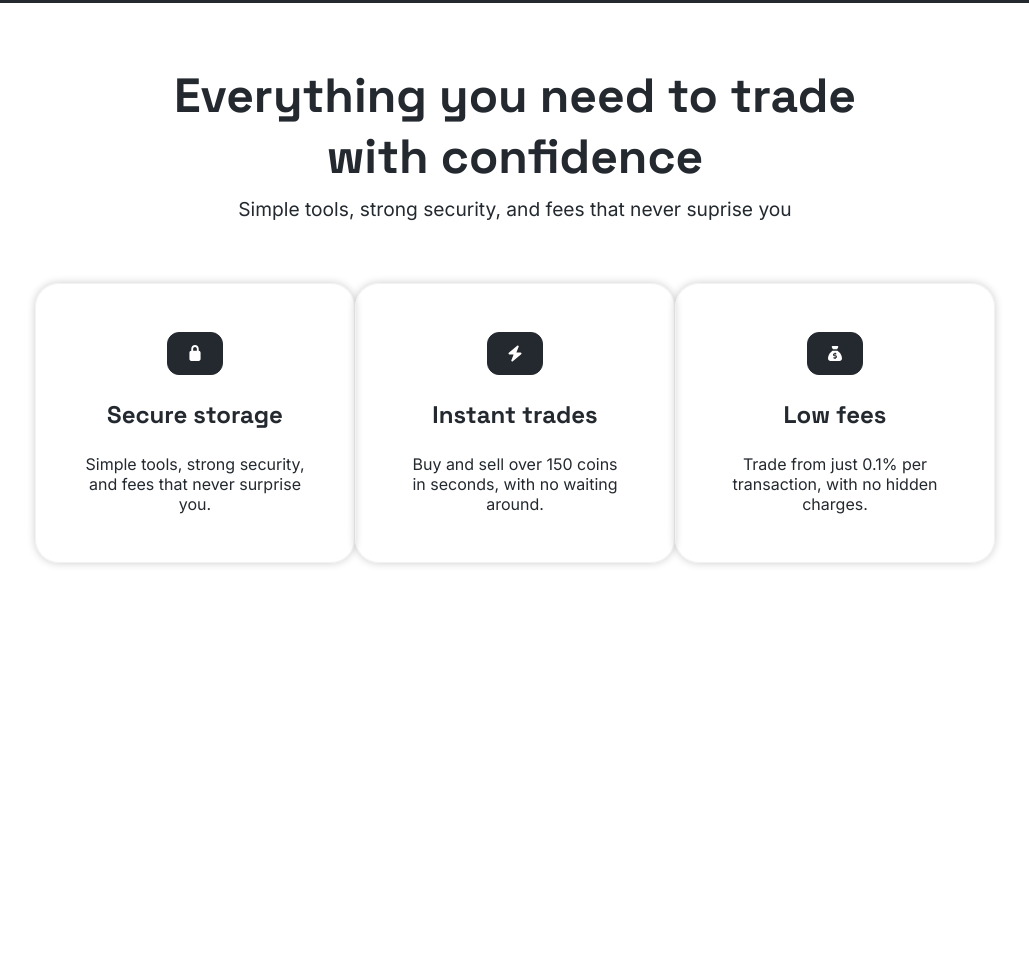
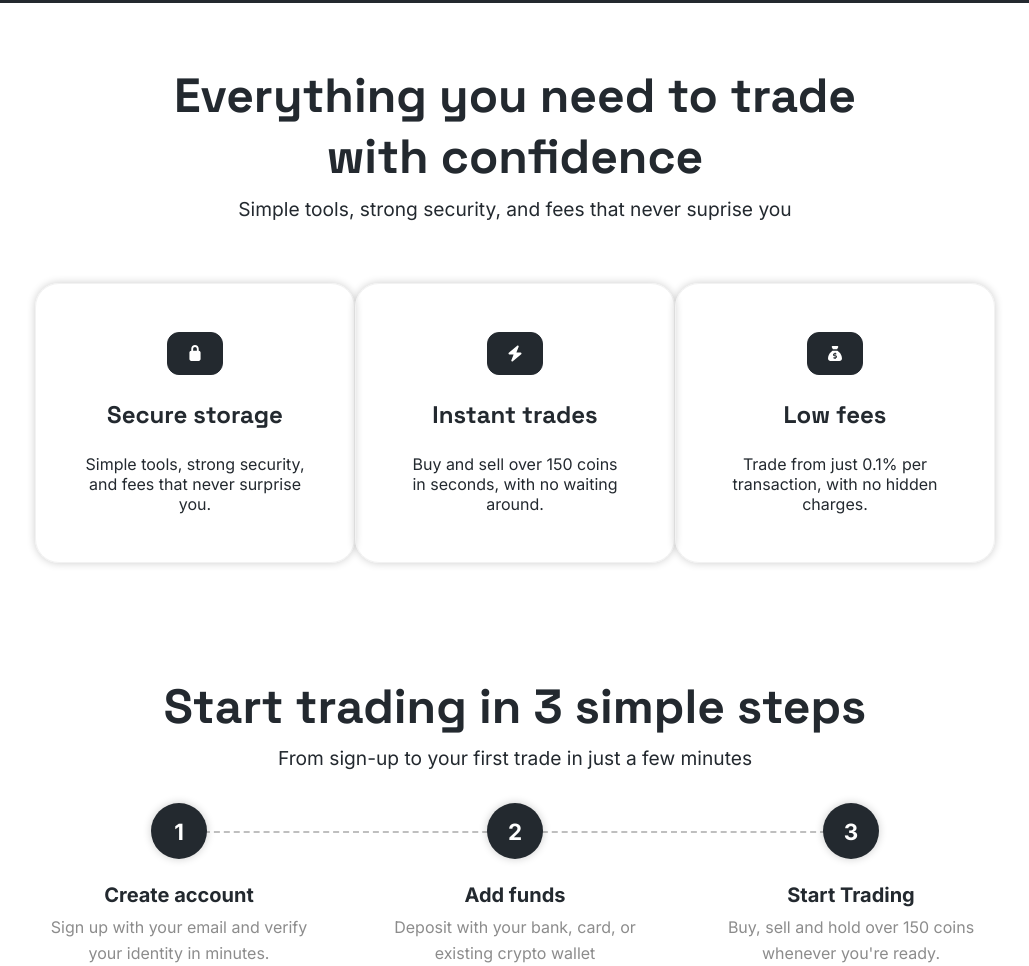
Before and after one commit to KavishekKK/crypto-landing-page, a plain HTML site: page index.html in a window 1280 px wide. Shown: the part 1037-2003 px from the top of the page, without its empty margins (125-1154 px from the left). Before the commit the page ends 1680 px from the top, so only its background shows below. Drawn offline with Linux system fonts and the light colour scheme.

Commit message:
How It Works Section Implementation

```diff
--- a/css/homepage.css
+++ b/css/homepage.css
@@ -183,3 +183,86 @@
     text-align: center;
     color: var(--accent-primary);
 }
+
+.how-it-works-container
+{
+    width: 100%;
+    height: auto;
+    padding: 0em 10em
+}
+.how-it-works-header
+{
+    width: 100%;
+    height: 20vh;
+    display: flex;
+    flex-direction: column;
+    align-items: center;
+    justify-content: center;
+}
+.how-it-works-header h2
+{
+    font-size: 3rem;
+    color: var(--accent-primary);
+    font-family: "Space Grotesk", sans-serif;
+    text-align: center;
+}
+.how-it-works-header p
+{
+    margin-top: 0.5em;
+    font-size: 1.2rem;
+    color: var(--accent-primary);
+}
+.steps
+{
+    margin-top: 1em;
+    display: grid;
+    grid-template-columns: repeat(3, 1fr);
+    gap: 3rem;
+    max-width: 1100px;
+    margin: 0 auto;
+    position: relative;
+}
+.steps::before
+{
+    content: "";
+    position: absolute;
+    top: 28px;
+    left: 16.6%;
+    right: 16.6%;
+    border-top: 2px dashed var(--border-secondary);
+}
+.step
+{
+    position: relative;
+    text-align: center;
+}
+.step-number
+{
+    position: relative;
+    z-index: 1;
+    width: 56px;
+    height: 56px;
+    margin: 0 auto 1.5rem;
+    display: flex;
+    align-items: center;
+    justify-content: center;
+    background: var(--accent-primary);
+    color: var(--text-secondary);
+    font-size: 1.4rem;
+    font-weight: 700;
+    border-radius: 50%;
+    box-shadow: var(--shadow-sm);
+}
+.step h3
+{
+    font-size: 1.25rem;
+    color: var(--accent-primary);
+    margin-bottom: 0.5rem;
+}
+.step p
+{
+    color: var(--text-light);
+    line-height: 1.6;
+    max-width: 280px;
+    margin: 0 auto;
+}
--- a/css/style.css
+++ b/css/style.css
@@ -23,6 +23,7 @@ body
     /*Text Colors*/
     --text-primary: #000000;
     --text-secondary: #FFFFFF;
+    --text-light: #8C8C8C;
 
     /*Background Colors*/
     --bg-primary: #FFFFFF;
@@ -34,6 +35,7 @@ body
 
     /*Border*/
     --border-primary: #F2F2F2;
+    --border-secondary: #BFBFBF;
 
     /*Border Radius*/
     --radius-sm: 4px;
--- a/index.html
+++ b/index.html
@@ -95,6 +95,33 @@
                     </div>
                 </div>
             </section>
+
+            <section class="how-it-works-container">
+                <div class="how-it-works-header">
+                    <h2>Start trading in 3 simple steps</h2>
+                    <p>From sign-up to your first trade in just a few minutes</p>
+                </div>
+
+                <div class="steps">
+                    <div class="step">
+                        <div class="step-number">1</div>
+                        <h3>Create account</h3>
+                        <p>Sign up with your email and verify your identity in minutes.</p>
+                    </div>
+
+                    <div class="step">
+                        <div class="step-number">2</div>
+                        <h3>Add funds</h3>
+                        <p>Deposit with your bank, card, or existing crypto wallet</p>
+                    </div>
+
+                    <div class="step">
+                        <div class="step-number">3</div>
+                        <h3>Start Trading</h3>
+                        <p>Buy, sell and hold over 150 coins whenever you're ready.</p>
+                    </div>
+                </div>
+            </section>
         </main>
     </body>
 </html>
```
